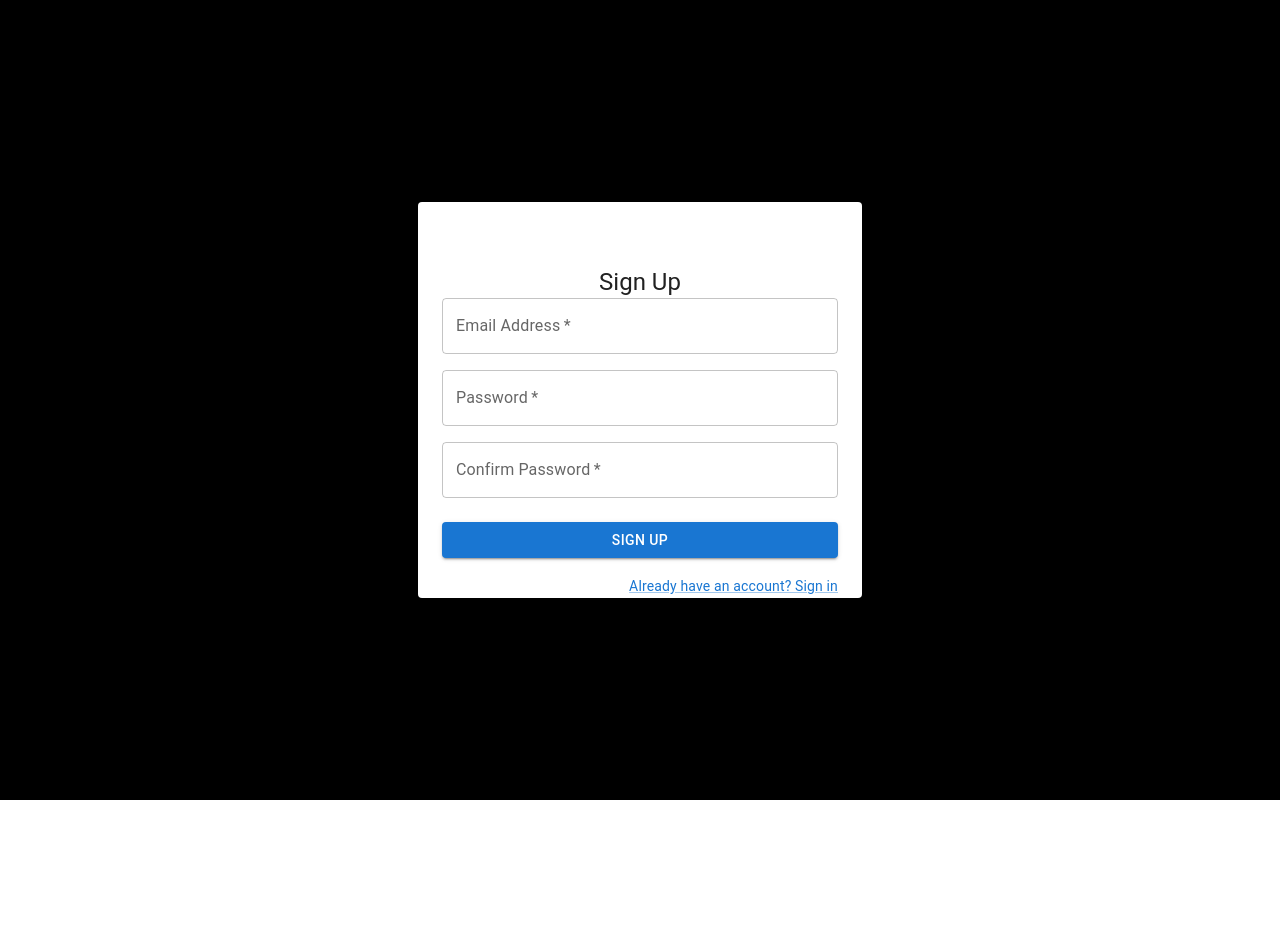
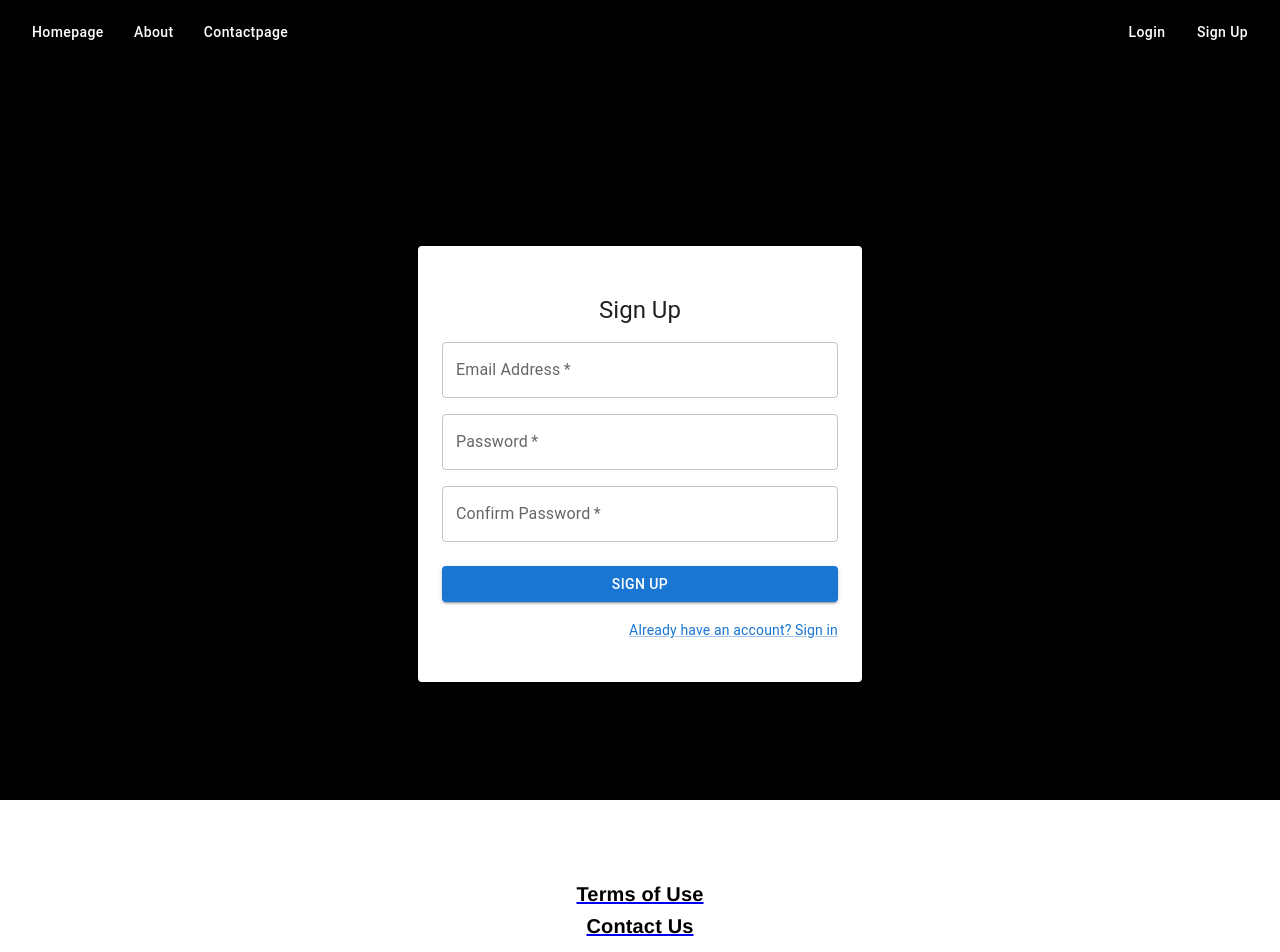
Before and after one commit to richardcolachagua/dream-closet, a React (Create React App) app: page /SignUpPage in a window 1280 px wide. Shown: the top 952 px of the page. Before the commit the page ends 800 px from the top, so only its background shows below. Built offline with nearby package versions, Linux system fonts and the light colour scheme.

Commit message:
"signup form ui updated"

```diff
--- a/src/backend/controllers/authController.js
+++ b/src/backend/controllers/authController.js
@@ -17,11 +17,10 @@ const authController = {
       const { email, password } = req.body;
 
       // Check if the email already exists in the database
-
       const existingUser = await dynamoDB
         .get({
           TableName: "users",
-          Key: "email",
+          Key: { email },
         })
         .promise();
 
--- a/src/frontend/Components/Footer.jsx
+++ b/src/frontend/Components/Footer.jsx
@@ -4,15 +4,14 @@ import { Link } from "react-router-dom";
 
 const Footer = () => {
   return (
-    <Box sx={{ p: 1, mt: 50, backgroundColor: "white" }}>
+    <Box sx={{ backgroundColor: "white" }}>
       <Box
         sx={{
           display: "flex",
           justifyContent: "center",
           alignItems: "center",
-          m: "16px",
-          p: "16px",
-          gap: "50px",
+          m: "3px",
+          p: "3px",
         }}
       >
         <List>
--- a/src/frontend/Pages/SignUpPage.jsx
+++ b/src/frontend/Pages/SignUpPage.jsx
@@ -13,6 +13,8 @@ import { createTheme, ThemeProvider } from "@mui/material/styles";
 import * as Yup from "yup";
 import { useFormik } from "formik";
 import axios from "axios";
+import Header from "../Components/Header";
+import Footer from "../Components/Footer";
 
 const SignUpPage = () => {
   const [error, setError] = useState(""); // State for managing error messages
@@ -60,6 +62,7 @@ const SignUpPage = () => {
 
   return (
     <ThemeProvider theme={createTheme()}>
+      <Header />
       <Grid
         container
         direction="column"
@@ -75,13 +78,20 @@ const SignUpPage = () => {
           <CssBaseline />
           <Box
             sx={{
-              marginTop: 8,
+              marginTop: 6,
+              marginBottom: 5,
               display: "flex",
               flexDirection: "column",
               alignItems: "center",
             }}
           >
-            <Typography component="h1" variant="h5">
+            <Typography
+              component="h1"
+              variant="h5"
+              sx={{
+                marginBottom: 2,
+              }}
+            >
               Sign Up
             </Typography>
             {/* Signup form */}
@@ -169,6 +179,7 @@ const SignUpPage = () => {
           </Box>
         </Container>
       </Grid>
+      <Footer />
     </ThemeProvider>
   );
 };
```
